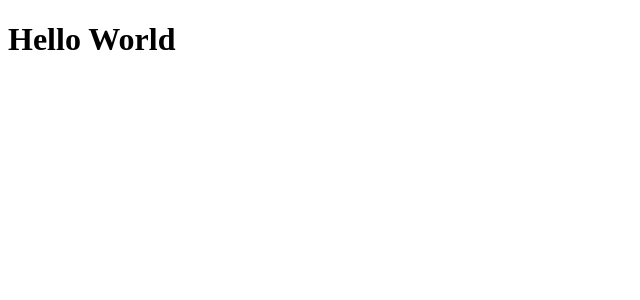
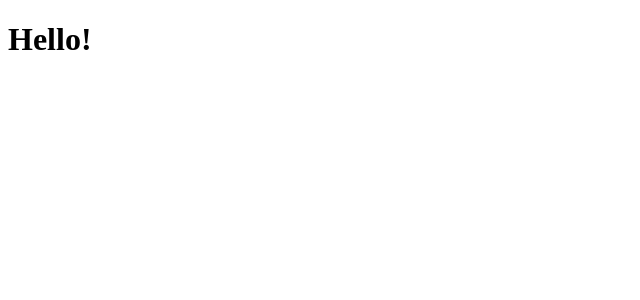
Before and after one commit to clumsy-ug/tsukuaso_hackathon_WeHaveAlreadyCommitted, a React (Vite) app in the folder front/: page / in a window 1280 px wide. Shown: the top 300 px of the page, without its empty margins (0-640 px from the left). Built offline with nearby package versions, Linux system fonts and the light colour scheme.

Commit message:
mainブランチ作り忘れたので

```diff
--- a/front/src/App.tsx
+++ b/front/src/App.tsx
@@ -1,6 +1,6 @@
 const App = () => {
   return (
-    <h1>Hello World</h1>
+    <h1>Hello!</h1>
   )
 }
 
```
